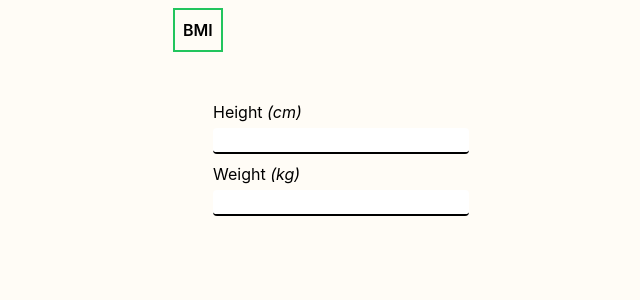
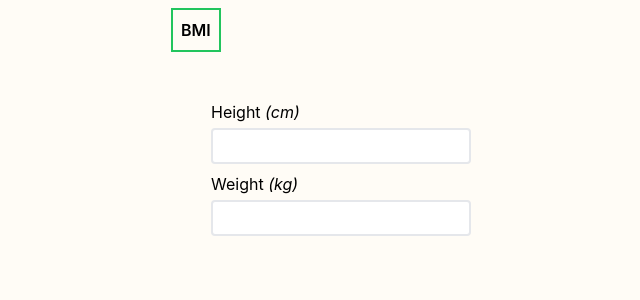
Before and after one commit to Klaymant/nutrimate, a React (Create React App) app: page / in a window 1280 px wide. Shown: the top 300 px of the page, without its empty margins (299-939 px from the left). Built offline with nearby package versions, Linux system fonts and the light colour scheme.

Commit message:
Refacto of Input: Type add

```diff
--- a/src/component/Input.tsx
+++ b/src/component/Input.tsx
@@ -3,10 +3,11 @@ import { Dispatch, ReactNode, SetStateAction } from "react";
 type InputProps = {
   children: ReactNode;
   value: string | number;
+  type?: 'text' | 'pwd' | 'number';
   setValue: Dispatch<SetStateAction<string>>;
 };
 
-const Input = ({ children, value, setValue }: InputProps) => {
+const Input = ({ children, value, type = 'text', setValue }: InputProps) => {
   const onChange = (event: any) => {
     setValue(event.target.value);
   };
@@ -15,7 +16,7 @@ const Input = ({ children, value, setValue }: InputProps) => {
     <>
       <div className="my-2">
         <label className="mr-6 mb-1 block">{children}</label>
-        <input type="text" value={value} onChange={onChange} className="rounded border-b-2 border-black pl-2 outline-none" />
+        <input type={type} value={value} onChange={onChange} className="rounded border-2 border-grey-600 focus:border-mint-green pl-2 py-1 outline-none" />
       </div>
     </>
   )
```
